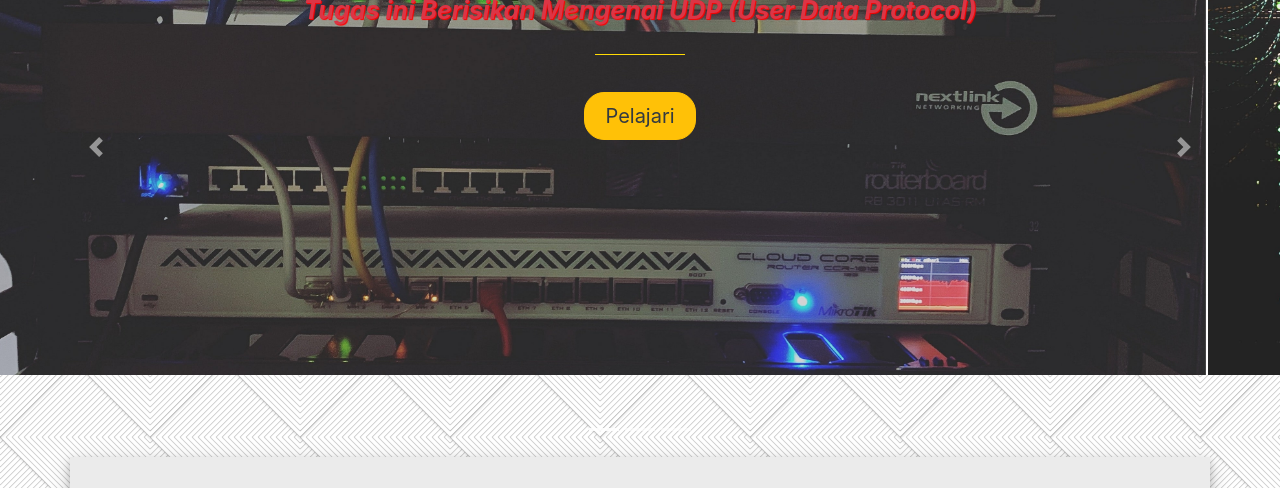
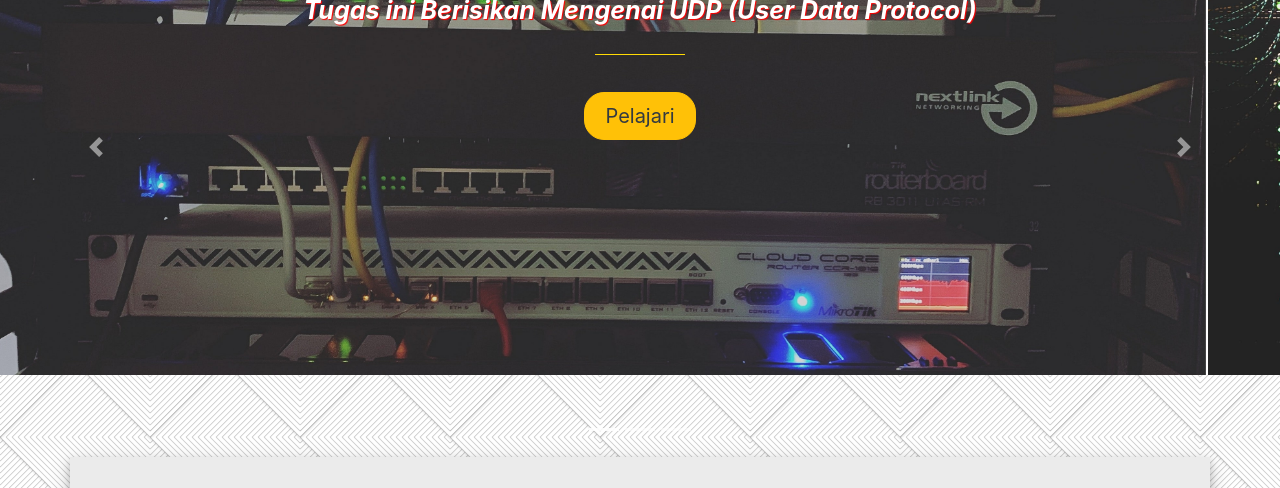
Before and after one commit to ahmadfma/ahmadfma.github.io, a plain HTML site: page index.html in a window 1280 px wide. Shown: the part 163-651 px from the top of the page. Drawn offline with nearby package versions, Linux system fonts and the light colour scheme.

Commit message:
Update index.html

```diff
--- a/index.html
+++ b/index.html
@@ -58,7 +58,7 @@
             <div class="carousel-inner">
               <div class="carousel-caption d-none d-md-block">
                 <h1 class="display-4">Tugas Jaringan Komputer</h1>
-                <p class="lead text-danger">Tugas ini Berisikan Mengenai UDP (User Data Protocol)</p>
+                <p class="lead text-white">Tugas ini Berisikan Mengenai UDP (User Data Protocol)</p>
                 <hr class="my-4">
                 <a class="btn btn-warning btn-lg text-dark" href="#main" role="button">Pelajari</a>
               </div>
```
